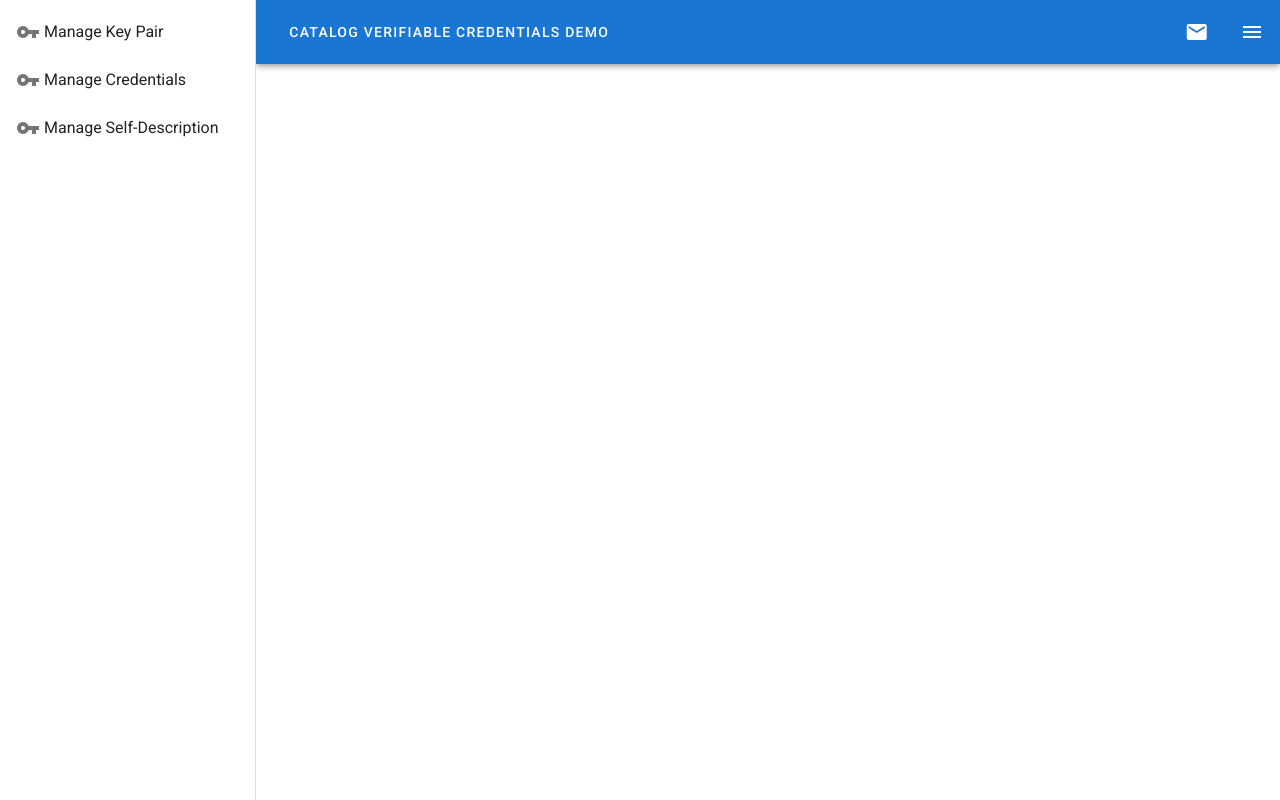
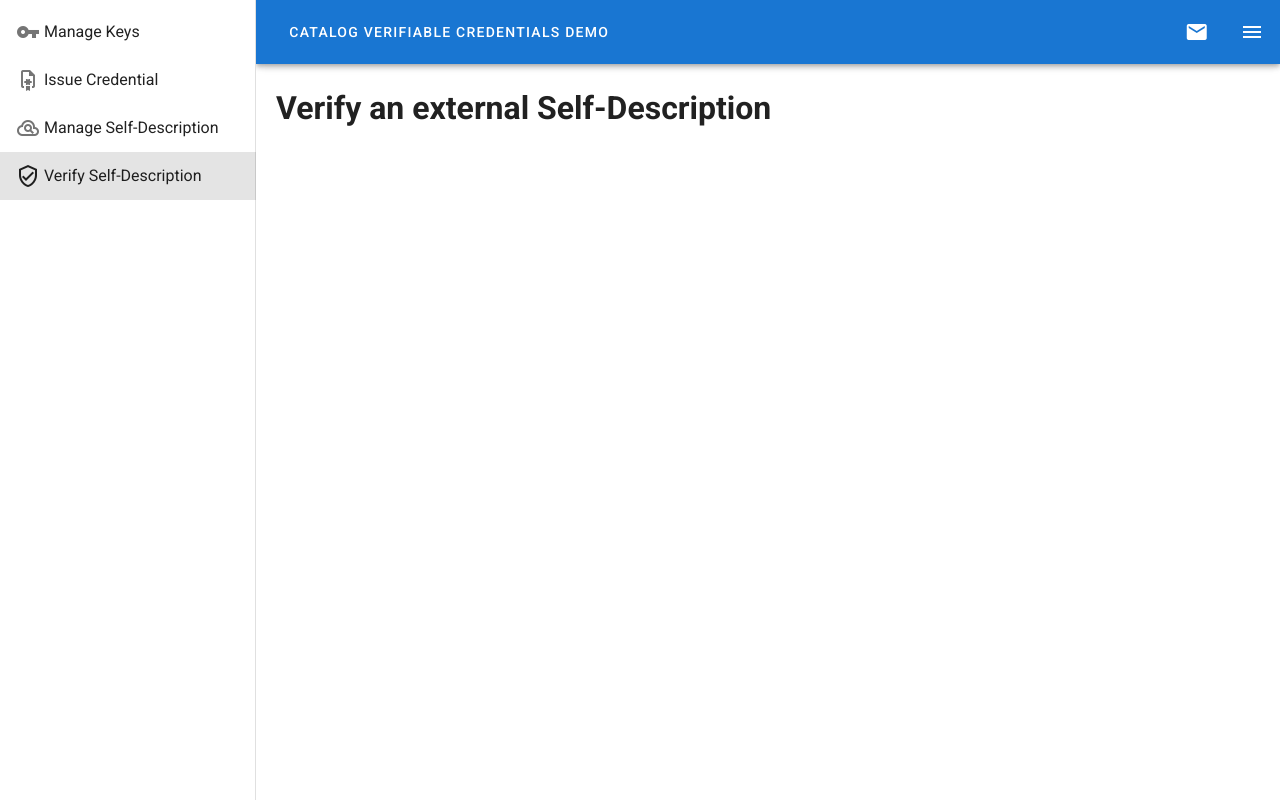
Before and after one commit to boschresearch/gx-ssi-demonstrator, a Nuxt app: page /verify in a window 1280 px wide. Built offline with nearby package versions, Linux system fonts and the light colour scheme.

Commit message:
Rename credentials -> issue and update menu

```diff
--- a/layouts/default.vue
+++ b/layouts/default.vue
@@ -26,15 +26,19 @@
           <v-list>
                 <v-list-item link to="/keys">
                     <v-icon>mdi-key</v-icon><p>&nbsp;</p>
-                    <v-list-item-title>Manage Key Pair</v-list-item-title>
+                    <v-list-item-title>Manage Keys</v-list-item-title>
                 </v-list-item>
-                <v-list-item link to="/credentials">
-                    <v-icon>mdi-key</v-icon><p>&nbsp;</p>
-                    <v-list-item-title>Manage Credentials</v-list-item-title>
+                <v-list-item link to="/issue">
+                    <v-icon>mdi-file-certificate-outline</v-icon><p>&nbsp;</p>
+                    <v-list-item-title>Issue Credential</v-list-item-title>
                 </v-list-item>
                 <v-list-item link to="/selfdescription">
-                    <v-icon>mdi-key</v-icon><p>&nbsp;</p>
+                    <v-icon>mdi-cloud-search-outline</v-icon><p>&nbsp;</p>
                     <v-list-item-title>Manage Self-Description</v-list-item-title>
+                </v-list-item>
+                <v-list-item link to="/verify">
+                    <v-icon>mdi-shield-check-outline</v-icon><p>&nbsp;</p>
+                    <v-list-item-title>Verify Self-Description</v-list-item-title>
                 </v-list-item>
           </v-list>
       </v-navigation-drawer>
--- /dev/null
+++ b/pages/verify.vue
@@ -0,0 +1,15 @@
+<template>
+  <div>
+    <h1>Verify an external Self-Description</h1>
+  </div>
+</template>
+
+<script>
+export default {
+
+}
+</script>
+
+<style>
+
+</style>
```
Also changed, not shown: pages/issue.vue (renamed from pages/credentials.vue).
